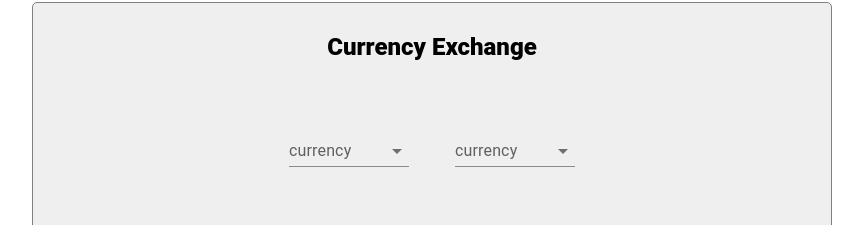
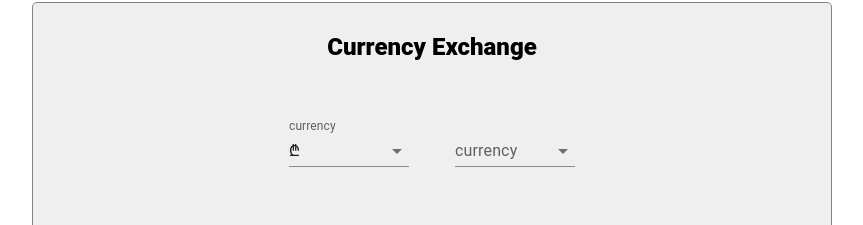
Before and after one commit to achiewe/countries-project, a React (Vite) app: page /Countries/1/Currency in a window 1280 px wide. Shown: the part 117-342 px from the top of the page, without its empty margins (208-1071 px from the left). Built offline with nearby package versions, Linux system fonts and the light colour scheme; no server answers.

Commit message:
add currencyFrom in the value of the Select and also add onChange to take the value from there

```diff
--- a/src/components/currency/CurrencyConverter.tsx
+++ b/src/components/currency/CurrencyConverter.tsx
@@ -1,4 +1,10 @@
-import { FormControl, InputLabel, MenuItem, Select } from "@mui/material";
+import {
+  FormControl,
+  InputLabel,
+  MenuItem,
+  Select,
+  SelectChangeEvent,
+} from "@mui/material";
 import styled from "styled-components";
 import { useCountryStore } from "../../store";
 
@@ -20,6 +26,10 @@ export default function CurrencyConverter() {
             labelId="demo-simple-select-standard-label"
             id="demo-simple-select-standard"
             label="country"
+            value={currencyFrom}
+            onChange={(e: SelectChangeEvent<string>) => {
+              setCurrencyFrom(e.target.value);
+            }}
           >
             <MenuItem value="₾">₾</MenuItem>
             <MenuItem value="$">$</MenuItem>
```
